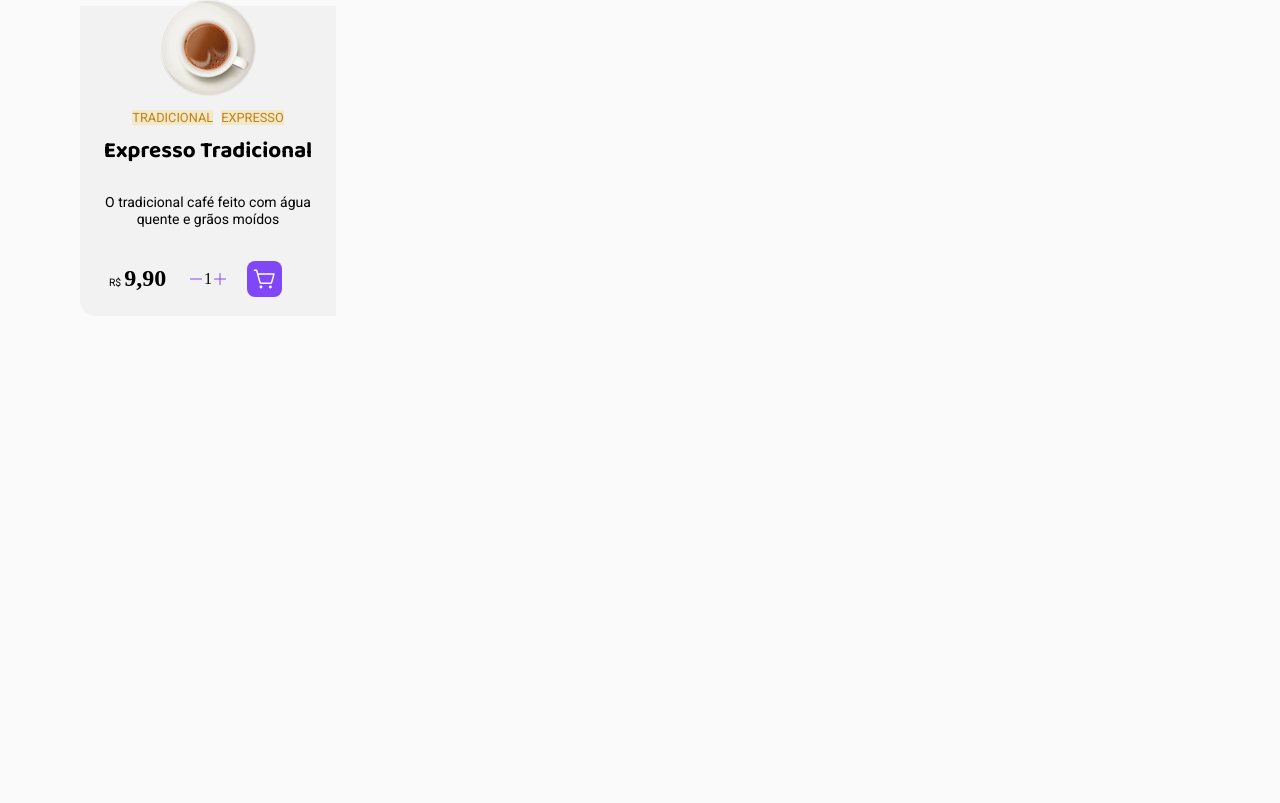
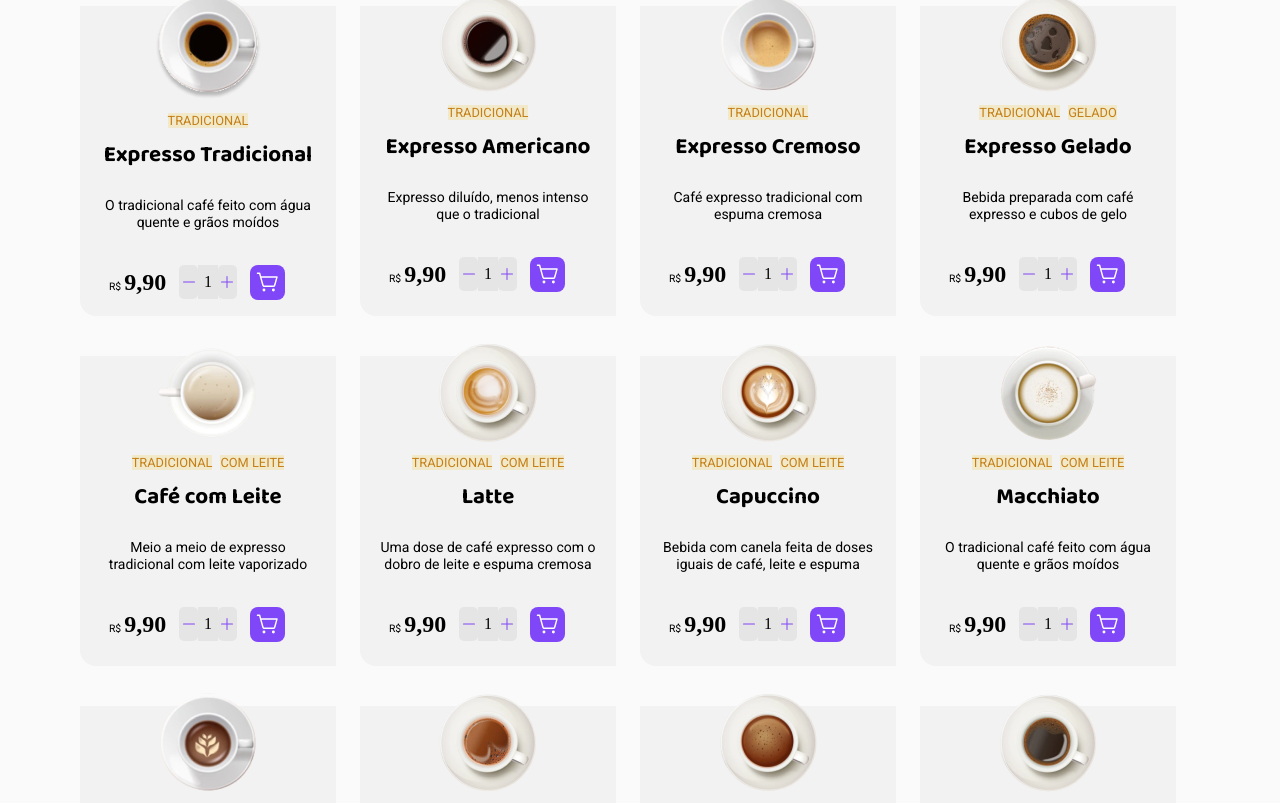
Before and after one commit to gabrielbortone/ignite-coffee-delivery, a React (Vite) app: page / in a window 1280 px wide. Shown: the part 588-1391 px from the top of the page. Before the commit the page ends 912 px from the top, so only its background shows below. Built offline with nearby package versions, Linux system fonts and the light colour scheme.

Commit message:
Implementando mais partes do design

```diff
--- a/src/components/CafeCartaoPrincipal/index.tsx
+++ b/src/components/CafeCartaoPrincipal/index.tsx
@@ -2,7 +2,7 @@ import { useState } from "react";
 import { CafeCartaoPrincipalDescricao, CafeCartaoPrincipalImagemContainer, CafeCartaoPrincipalSpan,
      CafeCartaoPrincipalSpanConntainerItens,
      CafeCartaoPrincipalTipoCafeContainer,
-     CafeCartaoPrincipalTipoCafeSpan, CafeCartaoPrincipalTitulo, CafePrincipalContainerFooter, CafePrincipalFooterBotaoComprar, CafePrincipalPrecoContainer, CafePrincipalQuantidadeContainer } from "./styles";
+     CafeCartaoPrincipalTipoCafeSpan, CafeCartaoPrincipalTitulo, CafePrincipalContainerFooter, CafePrincipalFooterBotaoComprar, CafePrincipalPrecoContainer, CafePrincipalQuantidadeContainer, CafePrincipalQuantidadeSpan, CafePrincipalQuantidadeSpanNumero } from "./styles";
 import { Plus, Minus, ShoppingCartSimple } from "@phosphor-icons/react";
 import { useTheme } from "styled-components";
 
@@ -43,9 +43,13 @@ export default function CafeCartaoPrincipal({titulo, descricao, imagem, tipoCafe
                         <h3><span>{'R$'}</span>{preco.toLocaleString('pt-br', {style: 'decimal', minimumIntegerDigits: 1, minimumFractionDigits: 2, maximumFractionDigits: 2})}</h3>
                     </CafePrincipalPrecoContainer>
                     <CafePrincipalQuantidadeContainer>
-                        <Minus size={16} color={theme['purple']}/>
-                        {quantidade}
-                        <Plus size={16} color={theme['purple']}/>
+                        <CafePrincipalQuantidadeSpan>
+                            <Minus size={16} color={theme['purple']}/>
+                        </CafePrincipalQuantidadeSpan>
+                        <CafePrincipalQuantidadeSpanNumero>{quantidade}</CafePrincipalQuantidadeSpanNumero>
+                        <CafePrincipalQuantidadeSpan>
+                            <Plus size={16} color={theme['purple']}/>
+                        </CafePrincipalQuantidadeSpan>
                     </CafePrincipalQuantidadeContainer>
                     <CafePrincipalFooterBotaoComprar>
                         <ShoppingCartSimple size={24} color={theme['white']}/>
--- a/src/components/CafeCartaoPrincipal/styles.ts
+++ b/src/components/CafeCartaoPrincipal/styles.ts
@@ -11,7 +11,7 @@ export const CafeCartaoPrincipalSpan = styled.span`
 `;
 
 export const CafeCartaoPrincipalSpanConntainerItens = styled.div`
-    margin-top: -0.5rem;
+    margin-top: -0.8rem;
     display: flex;
     flex-direction: column;
     align-items: center;
@@ -65,7 +65,7 @@ export const CafePrincipalContainerFooter = styled.div`
     grid-template-columns: 1fr 1fr 1fr;
     justify-content: center;
     align-items: center;
-    gap: 0.5rem;
+    gap: 0.8rem;
 `;
 
 export const CafePrincipalPrecoContainer = styled.span`
@@ -88,9 +88,31 @@ export const CafePrincipalPrecoContainer = styled.span`
 export const CafePrincipalQuantidadeContainer = styled.span`
     display: flex;
     align-items: center;
-    justify-content: space-between;
-    margin-left: 0.7rem;
-    margin-right: 0.7rem;
+`;
+
+
+
+export const CafePrincipalQuantidadeSpan = styled.span`
+    background: ${props=> props.theme['base-button']};
+    border-top-right-radius: 5px;
+    border-bottom-right-radius: 5px;
+    border-bottom-left-radius: 5px;
+    border-top-left-radius: 5px;
+    display: flex;
+    align-items: center;
+    justify-content: center;
+    height: 2.1rem;
+    padding: 0rem 0.1rem;
+`;
+
+export const CafePrincipalQuantidadeSpanNumero = styled.span`
+    background: ${props=> props.theme['base-button']};
+    display: flex;
+    align-items: center;
+    justify-content: center;
+    height: 2.1rem;
+    width: 1rem;
+    padding: 0rem 0.1rem;
 `;
 
 export const CafePrincipalFooterBotaoComprar = styled.button`
--- a/src/components/MainContent/index.tsx
+++ b/src/components/MainContent/index.tsx
@@ -1,6 +1,19 @@
 import CafeCartaoPrincipal from "../CafeCartaoPrincipal";
 import { ContainerCafes, SessaoCafes, TituloCafes } from "./styles";
-import urlCafeTradicional from '../../assets/imgs-cafes/chocolate-quente.png';
+import urlCafeTradicional from '../../assets/imgs-cafes/expresso.png';
+import urlCafeExpressoAmericano from '../../assets/imgs-cafes/americano.png';
+import urlCafeExpressoCremoso from '../../assets/imgs-cafes/expresso-cremoso.png';
+import urlCafeExpressoGelado from '../../assets/imgs-cafes/cafe-gelado.png';
+import urlCafeComLeite from '../../assets/imgs-cafes/cafe-com-leite.png';
+import urlCafelatte from '../../assets/imgs-cafes/latte.png';
+import urlCafeCapuccino from '../../assets/imgs-cafes/capuccino.png';
+import urlCafemacchiato from '../../assets/imgs-cafes/macchiato.png';
+import urlCafeMocaccino from '../../assets/imgs-cafes/mochaccino.png';
+import urlchocolatequente from '../../assets/imgs-cafes/chocolate-quente.png';
+import urlCafecubano from '../../assets/imgs-cafes/cubano.png';
+import urlCafearabe from '../../assets/imgs-cafes/arabe.png';
+import urlCafeIrlandes from '../../assets/imgs-cafes/irlandes.png';
+
 
 export default function MainContent(){
     return (
@@ -8,7 +21,43 @@ export default function MainContent(){
             <TituloCafes>Nossos cafés</TituloCafes>
             <ContainerCafes>
                 <CafeCartaoPrincipal imagem={urlCafeTradicional} titulo='Expresso Tradicional'
-                    descricao="O tradicional café feito com água quente e grãos moídos" preco={9.9} tipoCafe={['TRADICIONAL', 'EXPRESSO']}  />
+                    descricao="O tradicional café feito com água quente e grãos moídos" preco={9.9} tipoCafe={['TRADICIONAL']}  />
+
+                <CafeCartaoPrincipal imagem={urlCafeExpressoAmericano} titulo='Expresso Americano'
+                    descricao="Expresso diluído, menos intenso que o tradicional" preco={9.9} tipoCafe={['TRADICIONAL']}  />
+
+                <CafeCartaoPrincipal imagem={urlCafeExpressoCremoso} titulo='Expresso Cremoso'
+                    descricao="Café expresso tradicional com espuma cremosa" preco={9.9} tipoCafe={['TRADICIONAL']}  />
+
+                <CafeCartaoPrincipal imagem={urlCafeExpressoGelado} titulo='Expresso Gelado'
+                    descricao="Bebida preparada com café expresso e cubos de gelo" preco={9.9} tipoCafe={['TRADICIONAL', 'GELADO']}  />
+
+                <CafeCartaoPrincipal imagem={urlCafeComLeite} titulo='Café com Leite'
+                    descricao="Meio a meio de expresso tradicional com leite vaporizado" preco={9.9} tipoCafe={['TRADICIONAL', 'COM LEITE']}  />
+
+                <CafeCartaoPrincipal imagem={urlCafelatte} titulo='Latte'
+                    descricao="Uma dose de café expresso com o dobro de leite e espuma cremosa" preco={9.9} tipoCafe={['TRADICIONAL', 'COM LEITE']}  />
+
+                <CafeCartaoPrincipal imagem={urlCafeCapuccino} titulo='Capuccino'
+                    descricao="Bebida com canela feita de doses iguais de café, leite e espuma" preco={9.9} tipoCafe={['TRADICIONAL', 'COM LEITE']}  />
+
+                <CafeCartaoPrincipal imagem={urlCafemacchiato} titulo='Macchiato'
+                    descricao="O tradicional café feito com água quente e grãos moídos" preco={9.9} tipoCafe={['TRADICIONAL', 'COM LEITE']}  />
+
+                <CafeCartaoPrincipal imagem={urlCafeMocaccino} titulo='Mocaccino'
+                    descricao="Café expresso com calda de chocolate, pouco leite e espuma" preco={9.9} tipoCafe={['TRADICIONAL', 'COM LEITE']}  />
+
+                <CafeCartaoPrincipal imagem={urlchocolatequente} titulo='Chocolate Quente'
+                    descricao="Bebida feita com chocolate dissolvido no leite quente e café" preco={9.9} tipoCafe={['ESPECIAL', 'COM LEITE']}  />
+
+                <CafeCartaoPrincipal imagem={urlCafecubano} titulo='Cubano'
+                    descricao="Drink gelado de café expresso com rum, creme de leite e hortelã" preco={9.9} tipoCafe={['ESPECIAL', 'ALCOÓLICO', 'GELADO']}  />
+
+                <CafeCartaoPrincipal imagem={urlCafearabe} titulo='Árabe'
+                    descricao="Bebida preparada com grãos de café árabe e especiarias" preco={9.9} tipoCafe={['ESPECIAL']}  />
+
+                <CafeCartaoPrincipal imagem={urlCafeIrlandes} titulo='Irlandês'
+                    descricao="Bebida a base de café, uísque irlandês, açúcar e chantilly" preco={9.9} tipoCafe={['ALCOÒLICO']}  />
             </ContainerCafes>
         </SessaoCafes>
     )
--- a/src/components/MainContent/styles.ts
+++ b/src/components/MainContent/styles.ts
@@ -18,6 +18,7 @@ export const SessaoCafes = styled.section`
 
 export const ContainerCafes = styled.div`
     display: grid;
-    grid-template-columns: repeat(1fr,4);
-    grid-template-rows: repeat(1fr,4);
+    grid-template-columns: repeat(4,1fr);
+    grid-template-rows: repeat(4,1fr);
+    row-gap: 2.5rem;
 `;
--- /dev/null
+++ b/src/components/PainelEndereco/index.tsx
@@ -0,0 +1,3 @@
+export default function PainelEndereco(){
+
+}
```
Also changed, not shown: src/components/PainelEndereco/styles.ts (added).
